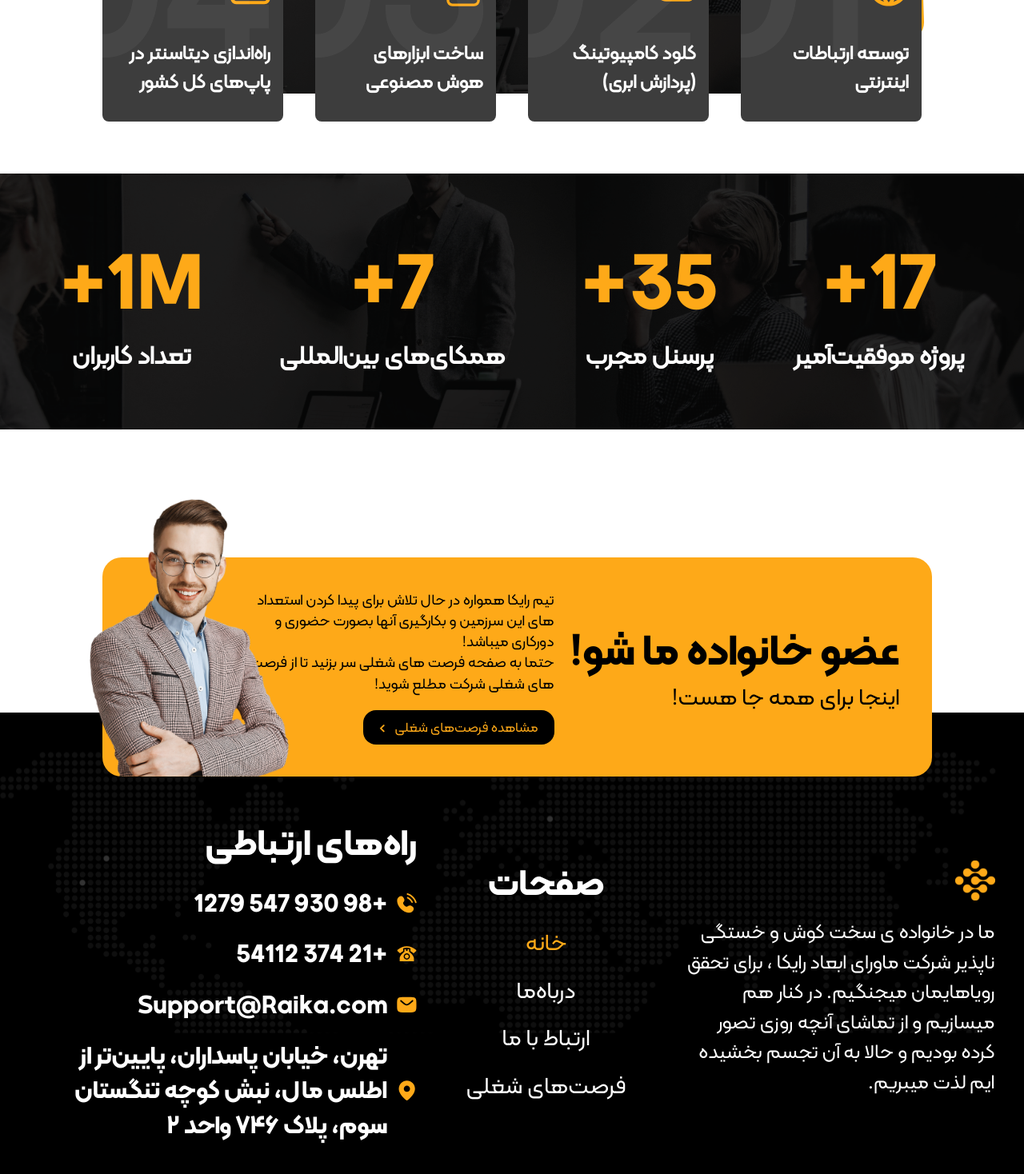
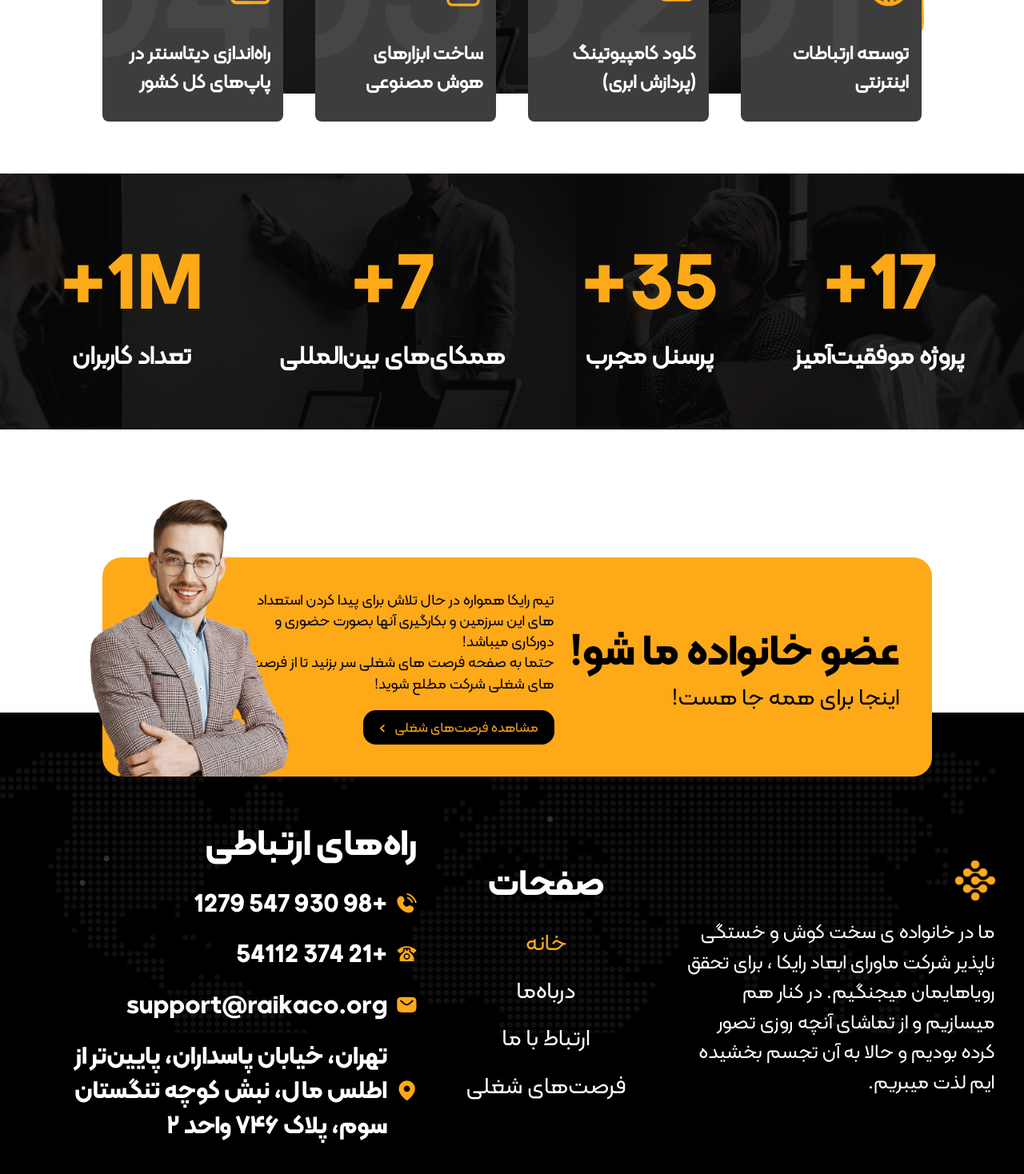
Before and after one commit to mahjs/Rayka-Main, a Next.js app: page / in a window 1280 px wide. Shown: the part 1051-2519 px from the top of the page at 80% size. Built offline with nearby package versions, Linux system fonts and the light colour scheme.

Commit message:
fix: minor ui typo fix

```diff
--- a/src/app/jobs/page.tsx
+++ b/src/app/jobs/page.tsx
@@ -38,7 +38,7 @@ const JobCard: React.FC<Job> = ({ title, description, postedTime }) => {
         </div>
         <h2 className="subtitle-2 text-primary">{title}</h2>
         <p className="title-1 mb-4 mt-2 text-gray-300">{description}</p>
-        <p className="title-3 text-white">
+        <p className="title-1 text-white">
           لورم ایپسوم متن ساختگی با تولید سادگی نامفهوم از صنعت چاپ و با استفاده
           از طراحان گرافیک است چاپگرها و متون بلکه روزنامه و مجله در ستون و
           سطرآنچنان که لازم است.
--- a/src/app/page.tsx
+++ b/src/app/page.tsx
@@ -8,7 +8,7 @@ const informationData = [
   {
     id: 1,
     title: 17,
-    text: "پروژه موفقیت‌آمیر",
+    text: "پروژه موفقیت‌آمیز",
   },
   {
     id: 2,
--- a/src/components/about-us/Honers.tsx
+++ b/src/components/about-us/Honers.tsx
@@ -13,7 +13,7 @@ const informationData = [
   {
     id: 1,
     title: 17,
-    text: "پروژه موفقیت‌آمیر",
+    text: "پروژه موفقیت‌آمیز",
   },
   {
     id: 2,
--- a/src/components/dashboard/JoinRaykaCard.tsx
+++ b/src/components/dashboard/JoinRaykaCard.tsx
@@ -20,7 +20,7 @@ const JoinRaykaCard = () => {
         </p>
         <button
           onClick={() => {
-            router.push("/career");
+            router.push("/jobs");
           }}
           className="mt-5 hidden items-center justify-start gap-3 rounded-2xl bg-black px-5 py-2.5 md:flex"
         >
--- a/src/components/footer/index.tsx
+++ b/src/components/footer/index.tsx
@@ -62,7 +62,7 @@ const Footer = () => {
                 height={25}
                 className="h-[10px] w-[10px] md:h-[25px] md:w-[25px]"
               />
-              <p className="subtitle-3">Support@Raika.com</p>
+              <p className="subtitle-3">support@raikaco.org</p>
             </div>
             <div className="flex items-center gap-1 md:gap-3">
               <Image
@@ -73,7 +73,7 @@ const Footer = () => {
                 height={25}
               />
               <p className="subtitle-3 max-w-[28rem]">
-                تهرن، خیابان پاسداران، پایین‌تر از اطلس مال، نبش کوچه تنگستان
+                تهران، خیابان پاسداران، پایین‌تر از اطلس مال، نبش کوچه تنگستان
                 سوم، پلاک ۷۴۶ واحد ۲
               </p>
             </div>
```
